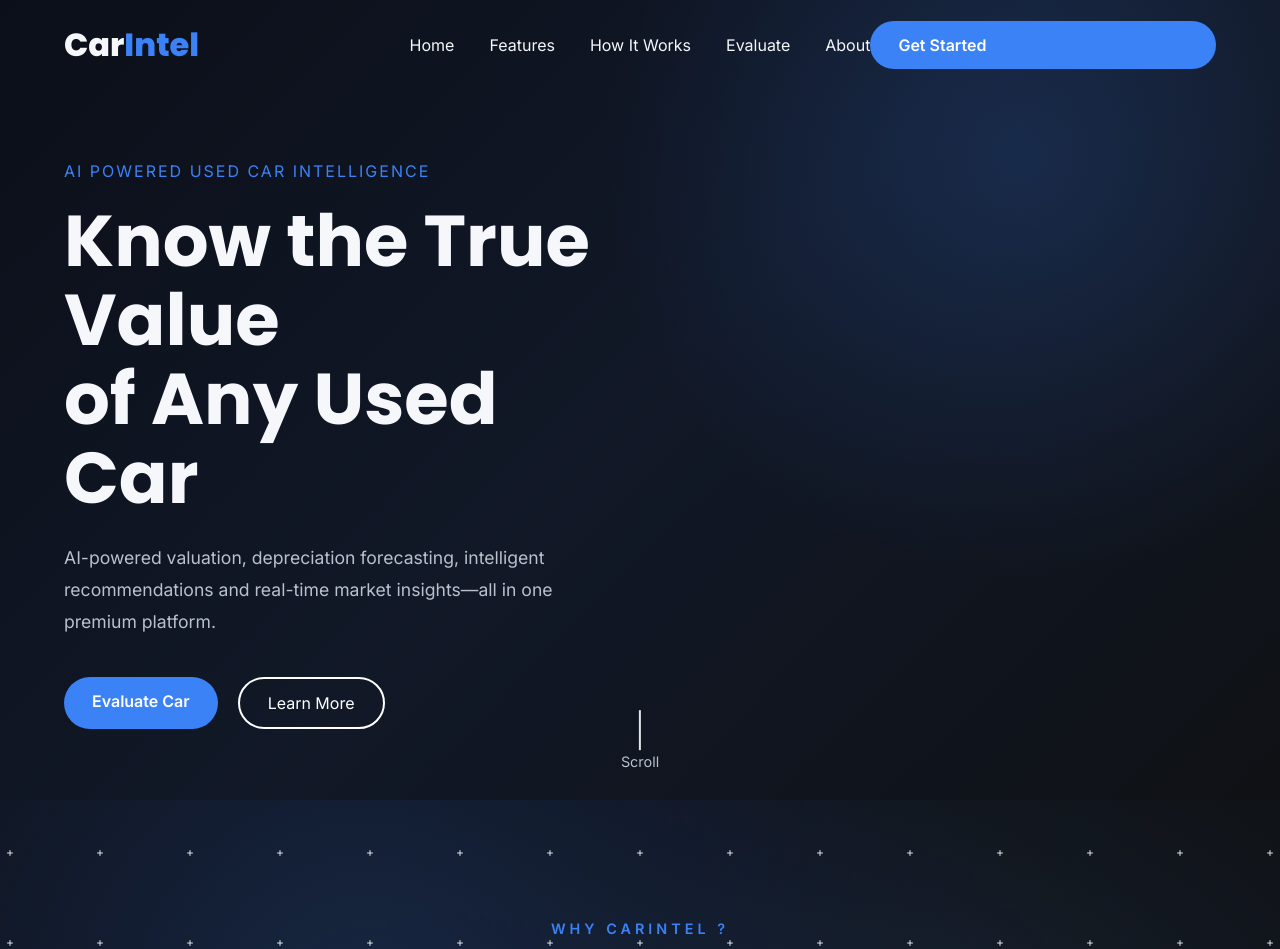
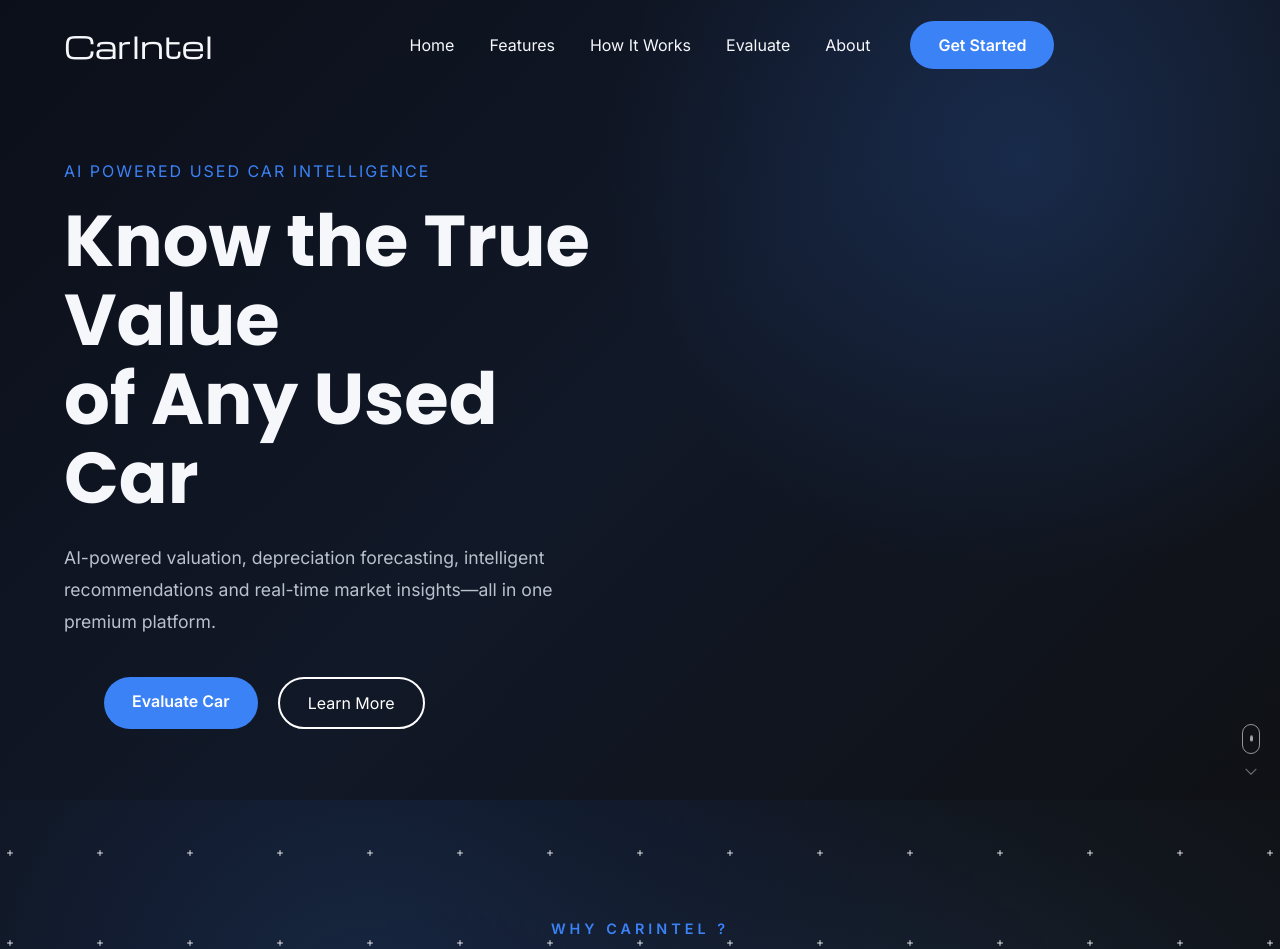
Before and after one commit to bdllhmurtuza-hash/CarIntel, a Flask app: page / in a window 1280 px wide. Shown: the top 949 px of the page. Run offline with Flask 3, Linux system fonts and the light colour scheme; some libraries are stand-ins or nearby versions.

Commit message:
Web page reload fixed git add .

```diff
--- a/static/css/style.css
+++ b/static/css/style.css
@@ -42,6 +42,14 @@ body{
     radial-gradient(circle at 80% 20%, rgba(59,130,246,.18), transparent 35%),
     linear-gradient(135deg,#0B0F19,#111827,#0F1115);
 }
+
+/* ab LOGOS */
+
+.logos{
+    font-family: 'Michroma', sans-serif;
+    font-size: 30px;
+}
+
 
 
 /* ===========================
@@ -110,20 +118,17 @@ body{
 
 }
 
-.btn-primary{
+.btn-primary {
+    text-decoration: none;
+    color: white;
+    background: var(--accent);
+    padding: 14px 28px;
+    border-radius: 50px;
+    font-weight: 600;
 
-    text-decoration:none;
-
-    color:white;
-
-    background:var(--accent);
-
-    padding:14px 28px;
-
-    border-radius:50px;
-
-    font-weight:600;
-
+    width: fit-content;
+    white-space: nowrap;
+    margin-left: 40px;
 }
 
 .btn-secondary{
@@ -680,3 +685,76 @@ html{
     radial-gradient(circle at 90% 80%, rgba(220,38,38,0.08), transparent 35%),
     #0F1115;
 }
+
+.scroll-indicator {
+    position: absolute;
+    left: auto;
+    right: 20px;
+    bottom: 30px;
+    transform: none;
+
+    display: flex;
+    flex-direction: column;
+    align-items: center;
+    gap: 8px;
+
+    opacity: 0.7;
+}
+
+.scroll-mouse {
+    width: 18px;
+    height: 30px;
+
+    border: 1.5px solid rgba(255, 255, 255, 0.8);
+    border-radius: 999px;
+
+    display: flex;
+    justify-content: center;
+    padding-top: 5px;
+}
+
+.scroll-mouse span {
+    width: 3px;
+    height: 6px;
+
+    background: white;
+    border-radius: 999px;
+
+    animation: scrollDot 1.8s ease-in-out infinite;
+}
+
+.scroll-arrow {
+    width: 8px;
+    height: 8px;
+
+    border-right: 1.5px solid rgba(255, 255, 255, 0.7);
+    border-bottom: 1.5px solid rgba(255, 255, 255, 0.7);
+
+    transform: rotate(45deg);
+
+    animation: arrowDown 1.8s ease-in-out infinite;
+}
+
+@keyframes scrollDot {
+    0%, 100% {
+        transform: translateY(0);
+        opacity: 0.5;
+    }
+
+    50% {
+        transform: translateY(7px);
+        opacity: 1;
+    }
+}
+
+@keyframes arrowDown {
+    0%, 100% {
+        transform: rotate(45deg) translate(0, 0);
+        opacity: 0.5;
+    }
+
+    50% {
+        transform: rotate(45deg) translate(3px, 3px);
+        opacity: 1;
+    }
+}
--- a/templates/evaluate.html
+++ b/templates/evaluate.html
@@ -18,6 +18,8 @@
     <link rel="stylesheet" href="{{ url_for('static', filename='css/animations.css') }}">
     <link rel="stylesheet" href="{{ url_for('static', filename='css/responsive.css') }}">
     <link rel="stylesheet" href="{{ url_for('static', filename='css/evaluate.css') }}">
+
+    <link href="https://fonts.googleapis.com/css2?family=Michroma&display=swap" rel="stylesheet">
 
 </head>
 
@@ -398,7 +400,7 @@
             <div class="wizard-nav">
                 <button type="button" class="btn-ghost" id="backBtn">← Back</button>
                 <button type="button" class="btn-primary" id="nextBtn">Continue →</button>
-                <button type="submit" class="btn-primary" id="submitBtn" hidden>✨ Generate AI Valuation</button>
+                <button type="submit" class="btn-primary" id="submitBtn" hidden>Generate AI Valuation</button>
             </div>
 
         </form>
--- a/templates/index.html
+++ b/templates/index.html
@@ -18,6 +18,11 @@
     <link rel="stylesheet" href="{{ url_for('static', filename='css/animations.css') }}">
     <link rel="stylesheet" href="{{ url_for('static', filename='css/responsive.css') }}">
 
+
+    <link href="https://fonts.googleapis.com/css2?family=Michroma&display=swap" rel="stylesheet">
+
+
+
     <script src="https://cdn.jsdelivr.net/npm/gsap@3.12.5/dist/gsap.min.js"></script>
     <script src="https://cdn.jsdelivr.net/npm/gsap@3.12.5/dist/ScrollTrigger.min.js"></script>
    <!-- Lenis temporarily disabled -->
@@ -33,7 +38,7 @@
 
     <nav class="navbar">
 
-        <div class="logo">
+        <div class="logos">
             Car<span>Intel</span>
         </div>
 
@@ -82,8 +87,10 @@
     </div>
 
     <div class="scroll-indicator">
-        <span></span>
-        <p>Scroll</p>
+        <div class="scroll-mouse">
+         <span></span>
+        </div>
+        <div class="scroll-arrow"></div>
     </div>
 
 <!-- End of hero header -->
```
Also changed, not shown: static/css/evaluate.css (+13 -0 lines).
